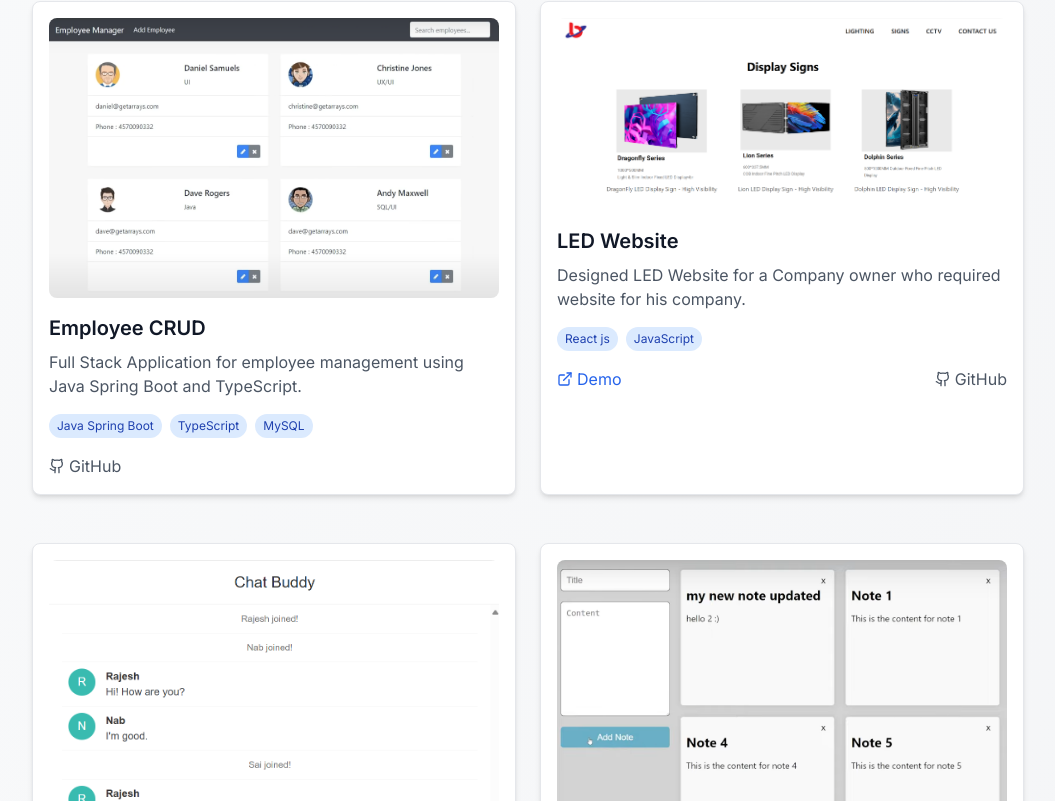
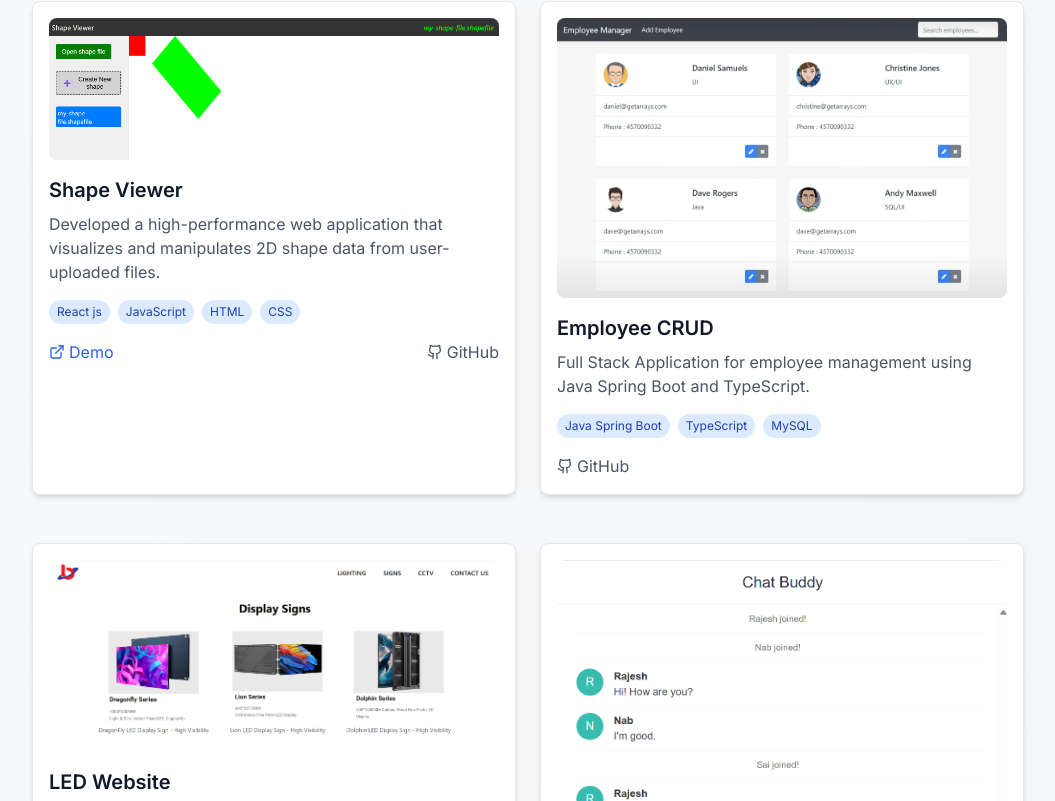
Before and after one commit to rajesh9442/Portfolio, a React (Vite) app: page / in a window 1280 px wide. Shown: the part 1601-2402 px from the top of the page, without its empty margins (112-1167 px from the left). Built offline with nearby package versions, Linux system fonts and the light colour scheme.

Commit message:
Update Project

```diff
--- a/src/components/Projects.tsx
+++ b/src/components/Projects.tsx
@@ -7,9 +7,18 @@ import Notes from '../images/notes.png';
 import Recipe from '../images/recipe.png';
 import ML from '../images/ml.png';
 import Weather from '../images/weather.png';
+import ShapeViewer from '../images/ShapeViewer.png';
 
 const Projects = () => {
   const projects = [
+    {
+      name: "Shape Viewer",
+      description: "Developed a high-performance web application that visualizes and manipulates 2D shape data from user-uploaded files.",
+      tags: ["React js", "JavaScript", "HTML", "CSS"],
+      demoLink: "https://shape-viewer-seven.vercel.app/",
+      githubLink: "https://github.com/rajesh9442/ShapeViewer",
+      image: ShapeViewer
+    },
     {
       name: "Employee CRUD",
       description: "Full Stack Application for employee management using Java Spring Boot and TypeScript.",
```
Also changed, not shown: src/images/ShapeViewer.png (added).
